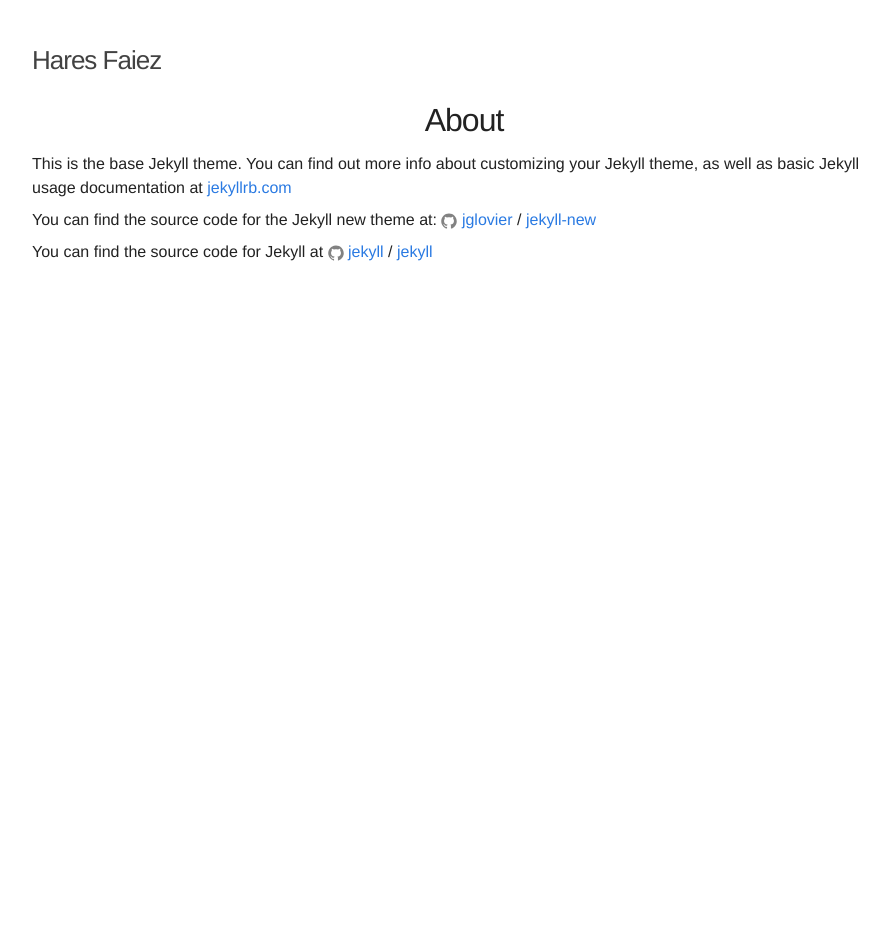
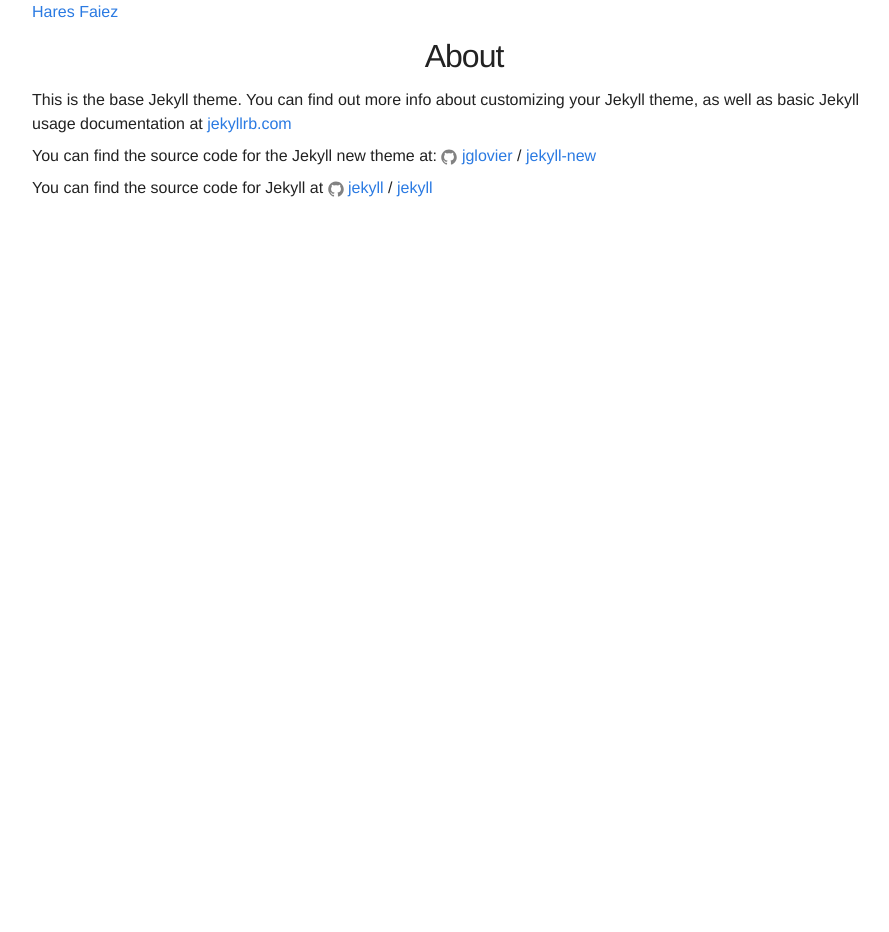
Before and after one commit to haresfaiez/haresfaiez.github.io, a Jekyll site: the page built from about.md, in a window 1280 px wide. Shown: the whole page, without its empty margins (176-1065 px from the left). Built offline with Jekyll 4.4.1, drawn with Linux system fonts in a browser that asks for light colours; after the commit the page ends 900 px from its top, so only the background shows below that.

Commit message:
Remove Jekyll header and footer styles

```diff
--- a/_sass/_layout.scss
+++ b/_sass/_layout.scss
@@ -1,28 +1,3 @@
-/**
- * Site header
- */
-.site-header {
-    min-height: 56px;
-	margin-top: 2em;
-
-    // Positioning context for the mobile navigation icon
-    position: relative;
-}
-
-.site-title {
-    font-size: 26px;
-    font-weight: 300;
-    line-height: 56px;
-    letter-spacing: -1px;
-    margin-bottom: 0;
-    float: left;
-
-    &,
-    &:visited {
-        color: $grey-color-dark;
-    }
-}
-
 .site-nav {
     line-height: 56px;
 
@@ -87,75 +62,6 @@
             }
             margin-left: 20px;
         }
-    }
-}
-
-
-
-/**
- * Site footer
- */
-.site-footer {
-    padding: $spacing-unit 0;
-}
-
-.footer-heading {
-    font-size: 18px;
-    margin-bottom: $spacing-unit / 2;
-}
-
-.contact-list,
-.user-meta-list {
-    list-style: none;
-    margin-left: 0;
-}
-
-.footer-col-wrapper {
-    font-size: 15px;
-    color: $grey-color;
-    margin-left: -$spacing-unit / 2;
-    @extend %clearfix;
-}
-
-.footer-col {
-    float: left;
-    margin-bottom: $spacing-unit / 2;
-    padding-left: $spacing-unit / 2;
-}
-
-.footer-col-1 {
-    width: -webkit-calc(35% - (#{$spacing-unit} / 2));
-    width:         calc(35% - (#{$spacing-unit} / 2));
-}
-
-.footer-col-2 {
-    width: -webkit-calc(20% - (#{$spacing-unit} / 2));
-    width:         calc(20% - (#{$spacing-unit} / 2));
-}
-
-.footer-col-3 {
-    width: -webkit-calc(45% - (#{$spacing-unit} / 2));
-    width:         calc(45% - (#{$spacing-unit} / 2));
-}
-
-@include media-query($on-laptop) {
-    .footer-col-1,
-    .footer-col-2 {
-        width: -webkit-calc(50% - (#{$spacing-unit} / 2));
-        width:         calc(50% - (#{$spacing-unit} / 2));
-    }
-
-    .footer-col-3 {
-        width: -webkit-calc(100% - (#{$spacing-unit} / 2));
-        width:         calc(100% - (#{$spacing-unit} / 2));
-    }
-}
-
-@include media-query($on-palm) {
-    .footer-col {
-        float: none;
-        width: -webkit-calc(100% - (#{$spacing-unit} / 2));
-        width:         calc(100% - (#{$spacing-unit} / 2));
     }
 }
 
```
